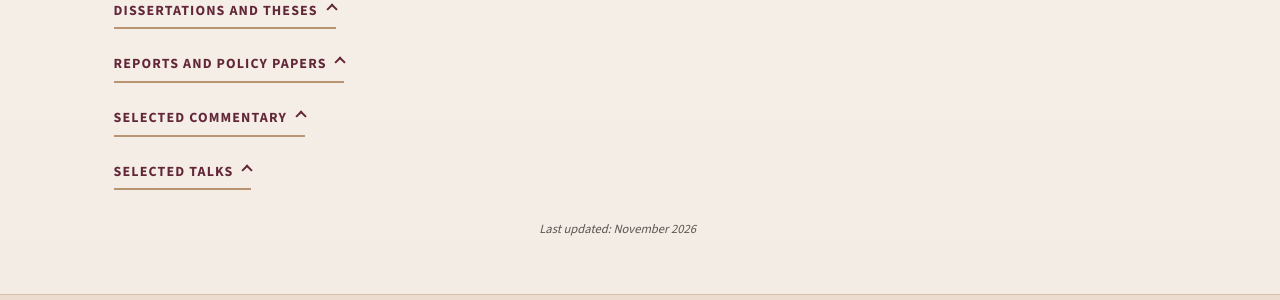
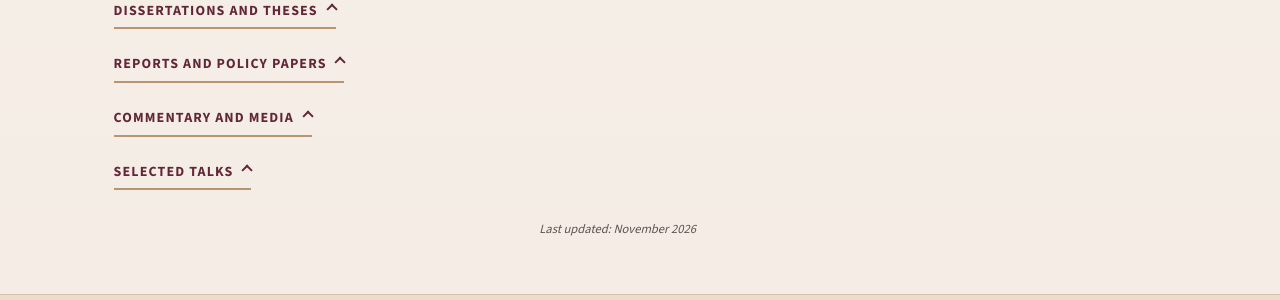
Before and after one commit to scdenney/scdenney.github.io, a Jekyll site: the page built from research.md, in a window 1280 px wide and 1324 px high. Shown: the part 964-1264 px from the top of the window. Built offline with Jekyll 4.4.1, drawn with Linux system fonts in a browser that asks for light colours.

Commit message:
Merge commentary and media appearances
Rename Selected Commentary to Commentary and Media and add eight
verified podcast and interview appearances from 2015 to 2024. The CV
gets a matching Selected Media subsection.

```diff
--- a/research.md
+++ b/research.md
@@ -357,11 +357,19 @@ Denney, S., Green, C., & Gleason, B. (2015). The whisper in the ear: Re-defector
 </details>
 
 <details class="research-section">
-<summary id="commentary"><h2>Selected Commentary</h2><span class="research-section__arrow" aria-hidden="true"></span></summary>
+<summary id="commentary"><h2>Commentary and Media</h2><span class="research-section__arrow" aria-hidden="true"></span></summary>
 <div class="publication-list" id="commentary-items">
 
 <p class="publication-item">
 Denney, S. (2025, March). Will Lee Jae-myung rise from South Korea's political chaos? <em>The Diplomat</em>. <a href="https://thediplomat.com/2025/03/will-lee-jae-myung-rise-from-south-koreas-political-chaos/" target="_blank" rel="noopener noreferrer" class="resource-link">Article</a>
+</p>
+
+<p class="publication-item">
+Denney, S. (2024, December 4). Guest on "K-Popped: How did South Korea descend into crisis?" <em>K-Popped</em> podcast, hosted by E. Tamkin and R. Venkat. <a href="https://rohanvenkat.substack.com/p/k-popped-how-did-south-korea-descend-999" target="_blank" rel="noopener noreferrer" class="resource-link">Podcast</a>
+</p>
+
+<p class="publication-item">
+Denney, S. (2023, October 4). Guest on "How outside information spreads in North Korea." <em>North Korea News Podcast</em> (NK News), Ep. 309, hosted by J. Zwetsloot.
 </p>
 
 <p class="publication-item">
@@ -379,6 +387,31 @@ Denney, S., & Green, C. (2022, May). Improving North Korean defector integration
 <p class="publication-item">
 Denney, S. (2022). South Koreans support immigration, but conditions apply. <em>Italian Institute for International Political Studies (ISPI)</em>. <a href="https://www.ispionline.it/en/publication/south-koreans-support-immigration-conditions-apply-33979" target="_blank" rel="noopener noreferrer" class="resource-link">Article</a>
 </p>
+
+<p class="publication-item">
+Denney, S. (2021, December 10). Quoted in M. Hemmadi, "Scale-ups drive productivity growth and R&amp;D spending in Canada, study finds." <em>The Logic</em>. <a href="https://thelogic.co/news/scale-ups-drive-productivity-growth-and-rd-spending-in-canada-study-finds" target="_blank" rel="noopener noreferrer" class="resource-link">Interview</a>
+</p>
+
+<p class="publication-item">
+Denney, S., & Green, C. (2018, November 30). Guests on "How Koreans define Koreaness." <em>KEI Podcast</em>, Korea Economic Institute of America. <a href="https://keia.org/podcasts/how-koreans-define-koreaness-christopher-green-and-steven-denney/" target="_blank" rel="noopener noreferrer" class="resource-link">Podcast</a>
+</p>
+
+<p class="publication-item">
+Denney, S. (2018, April 1). Guest on "Korean nationalism." <em>The Korea Now Podcast</em>, Ep. 5, hosted by J. Lea-Henry. <a href="https://korea-now-podcast.libsyn.com/the-korea-now-podcast-5-steven-denney-korean-nationalism" target="_blank" rel="noopener noreferrer" class="resource-link">Podcast</a>
+</p>
+
+<p class="publication-item">
+Denney, S. (2018, March 13). Guest on "Human cost of war on Korean peninsula unthinkable." <em>Unpacking the News</em>, Ep. 46, Harbinger Media Network. <a href="https://www.spreaker.com/user/8993462/utn-ep46-steve-denney-final-mastere" target="_blank" rel="noopener noreferrer" class="resource-link">Podcast</a>
+</p>
+
+<p class="publication-item">
+Denney, S. (2016, August 19). Guest on South Korean democracy after the parliamentary elections. <em>Korea and the World</em>, Ep. 71. <a href="https://www.koreaandtheworld.org/steven-denney/" target="_blank" rel="noopener noreferrer" class="resource-link">Podcast</a>
+</p>
+
+<p class="publication-item">
+Denney, S., & Green, C. (2015, July 31). Guests on "Making sense of North Korea's re-defector press conferences." <em>KEI Podcast</em>, Korea Economic Institute of America. <a href="https://keia.org/podcasts/making-sense-of-north-koreas-re-defector-press-conferences/" target="_blank" rel="noopener noreferrer" class="resource-link">Podcast</a>
+</p>
+
 </div>
 </details>
 
```
Also changed, not shown: 2 other files.
